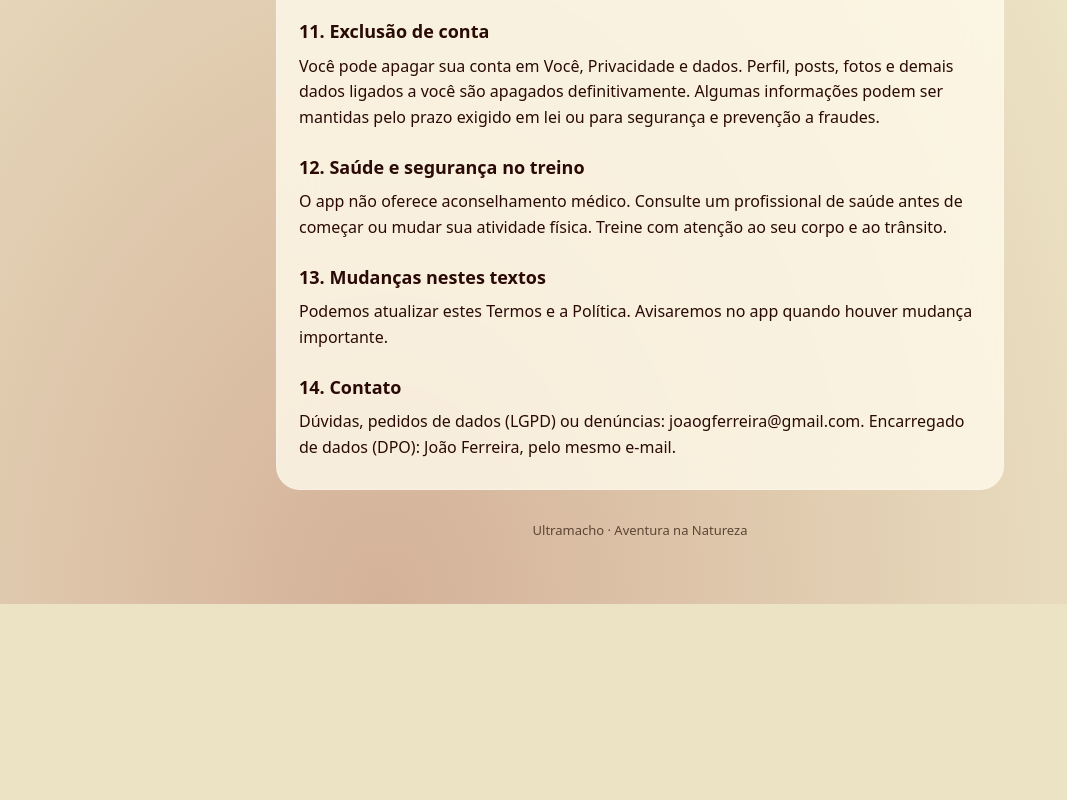
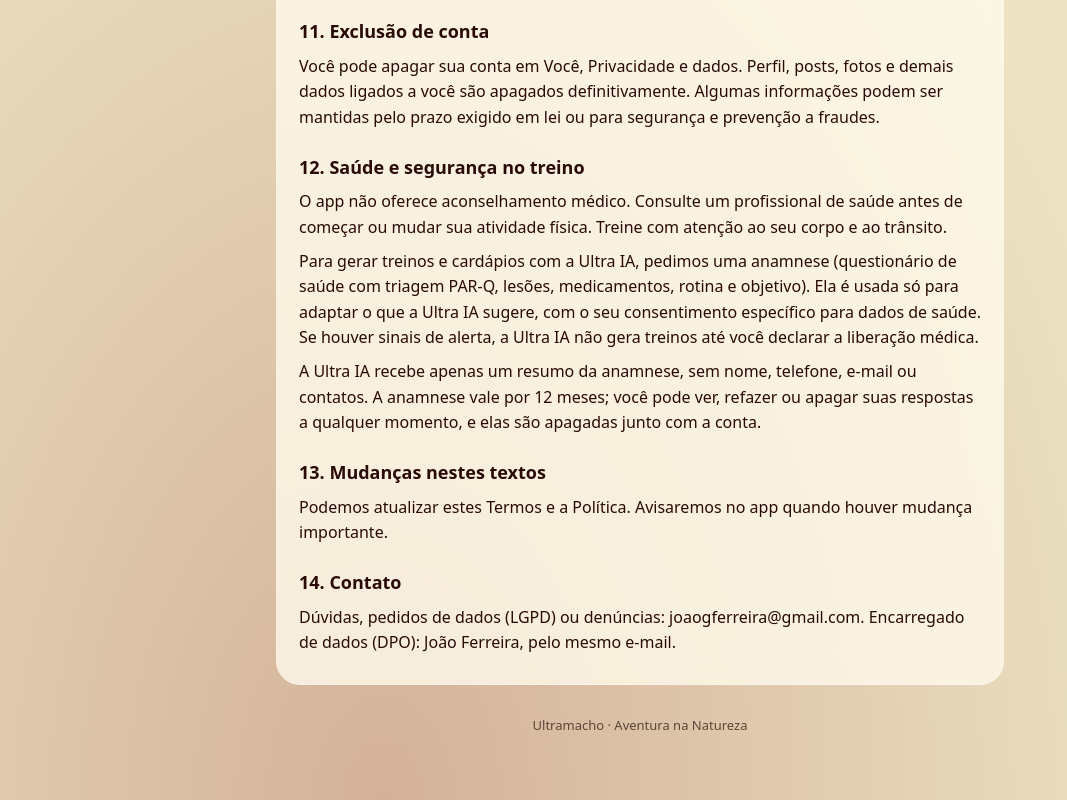
Before and after one commit to celularpoco81/ultramacho-site, a plain HTML site: page privacidade.html in a window 1280 px wide. Shown: the part 2265-3065 px from the top of the page, without its empty margins (0-1067 px from the left). Before the commit the page ends 2869 px from the top, so only its background shows below. Drawn offline with Linux system fonts and the light colour scheme.

Commit message:
Termos: anamnese e uso dos dados de saúde pela Ultra IA
Co-Authored-By: Claude Opus 5.5 <noreply@anthropic.com>
Claude-Session: https://claude.ai/code/session_01TYVsrHF6Po2JLvC3F3nmUe

```diff
--- a/privacidade.html
+++ b/privacidade.html
@@ -21,6 +21,6 @@ a{color:var(--acc)}footer{color:var(--sub);font-size:13px;text-align:center;marg
 <section><h2>9. Saúde e localização: dados sensíveis</h2><p>Dados de saúde e de localização são dados pessoais sensíveis. Só os tratamos com o seu consentimento explícito, separado deste Termo, para uma finalidade clara, usando o mínimo necessário.</p><p>Você poderá revogar o consentimento quando quiser. Trajetos poderão ter zonas de privacidade para esconder o início e o fim perto da sua casa.</p></section>
 <section><h2>10. Compartilhamento</h2><p>Quem vê seu conteúdo depende da visibilidade que você escolher (público, seguidores, grupo ou privado).</p><p>Usamos prestadores de serviço para operar o app (hospedagem, armazenamento, e-mail, chat e transmissão ao vivo). Eles só tratam dados para nos prestar o serviço.</p></section>
 <section><h2>11. Exclusão de conta</h2><p>Você pode apagar sua conta em Você, Privacidade e dados. Perfil, posts, fotos e demais dados ligados a você são apagados definitivamente. Algumas informações podem ser mantidas pelo prazo exigido em lei ou para segurança e prevenção a fraudes.</p></section>
-<section><h2>12. Saúde e segurança no treino</h2><p>O app não oferece aconselhamento médico. Consulte um profissional de saúde antes de começar ou mudar sua atividade física. Treine com atenção ao seu corpo e ao trânsito.</p></section>
+<section><h2>12. Saúde e segurança no treino</h2><p>O app não oferece aconselhamento médico. Consulte um profissional de saúde antes de começar ou mudar sua atividade física. Treine com atenção ao seu corpo e ao trânsito.</p><p>Para gerar treinos e cardápios com a Ultra IA, pedimos uma anamnese (questionário de saúde com triagem PAR-Q, lesões, medicamentos, rotina e objetivo). Ela é usada só para adaptar o que a Ultra IA sugere, com o seu consentimento específico para dados de saúde. Se houver sinais de alerta, a Ultra IA não gera treinos até você declarar a liberação médica.</p><p>A Ultra IA recebe apenas um resumo da anamnese, sem nome, telefone, e-mail ou contatos. A anamnese vale por 12 meses; você pode ver, refazer ou apagar suas respostas a qualquer momento, e elas são apagadas junto com a conta.</p></section>
 <section><h2>13. Mudanças nestes textos</h2><p>Podemos atualizar estes Termos e a Política. Avisaremos no app quando houver mudança importante.</p></section>
 <section><h2>14. Contato</h2><p>Dúvidas, pedidos de dados (LGPD) ou denúncias: joaogferreira@gmail.com. Encarregado de dados (DPO): João Ferreira, pelo mesmo e-mail.</p></section></div><footer>Ultramacho · Aventura na Natureza</footer></main></body></html>
```
